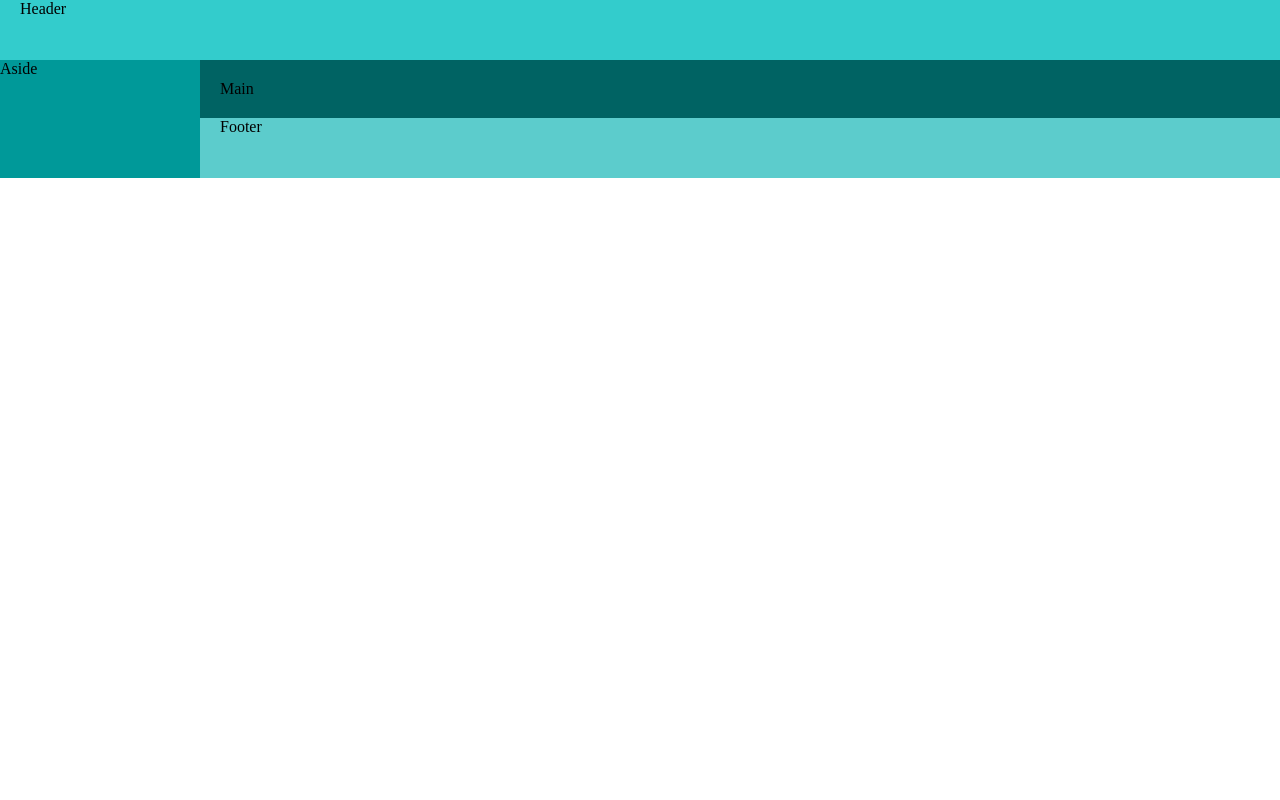
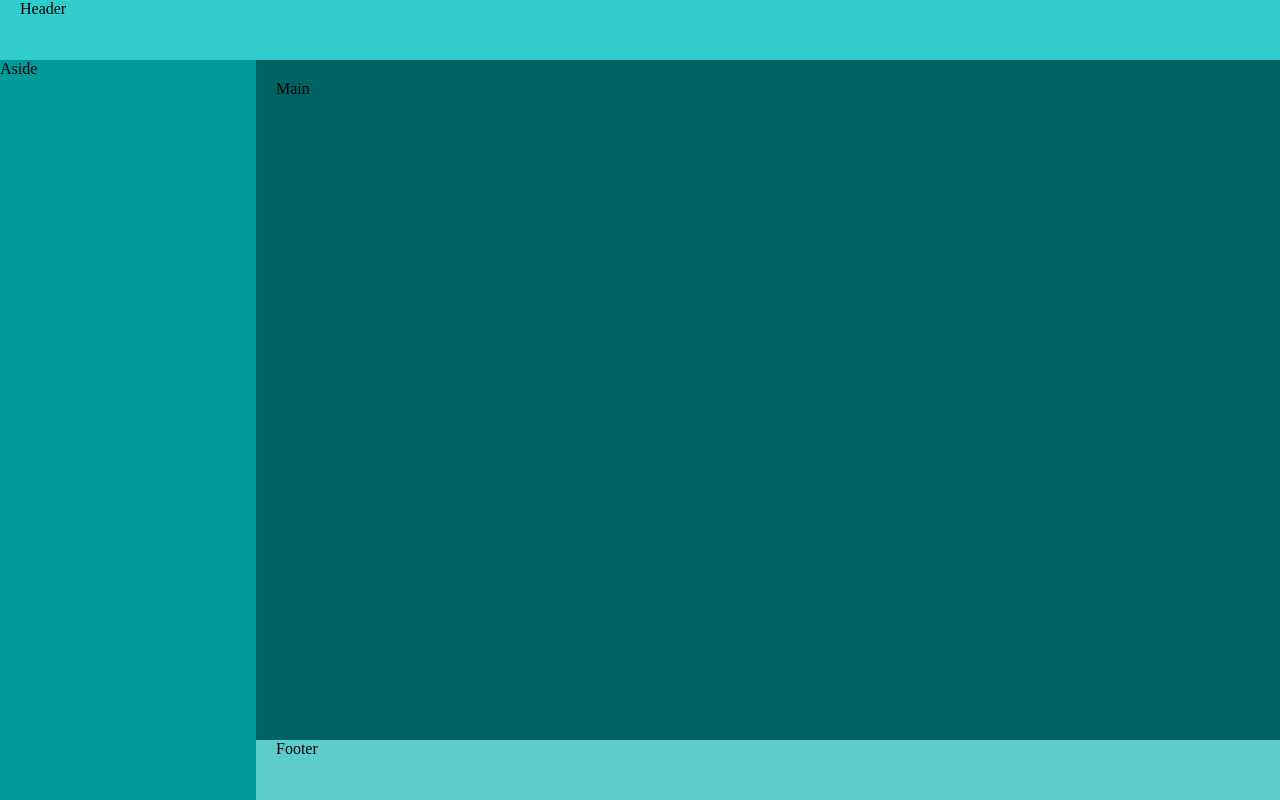
Before and after one commit to painterQ/painter-blog, a Vue app: page / in a window 1280 px wide. Built offline with nearby package versions, Linux system fonts and the light colour scheme.

Commit message:
init 10.12

```diff
--- a/src/components/backLayout.vue
+++ b/src/components/backLayout.vue
@@ -2,7 +2,7 @@
   <el-container class="container">
     <el-header class="header">Header</el-header>
     <el-container>
-      <el-aside width="200px" class="aside">Aside</el-aside>
+      <el-aside class="aside" width="20vw">Aside</el-aside>
       <el-container>
         <el-main class="main">Main</el-main>
         <el-footer class="footer">Footer</el-footer>
@@ -24,7 +24,7 @@ export default {
 <!-- Add "scoped" attribute to limit CSS to this component only -->
 <style scoped>
   .container{
-    max-height: 500px;
+    height: 100vh;
   }
   .header{
     background-color: #33CCCC;
@@ -33,7 +33,6 @@ export default {
     background-color: #006363;
   }
   .aside{
-    max-height: 100%;
     background-color: #009999;
   }
   .footer{
```
Also changed, not shown: 2 other files (tests, documents, lock files or other folders).
